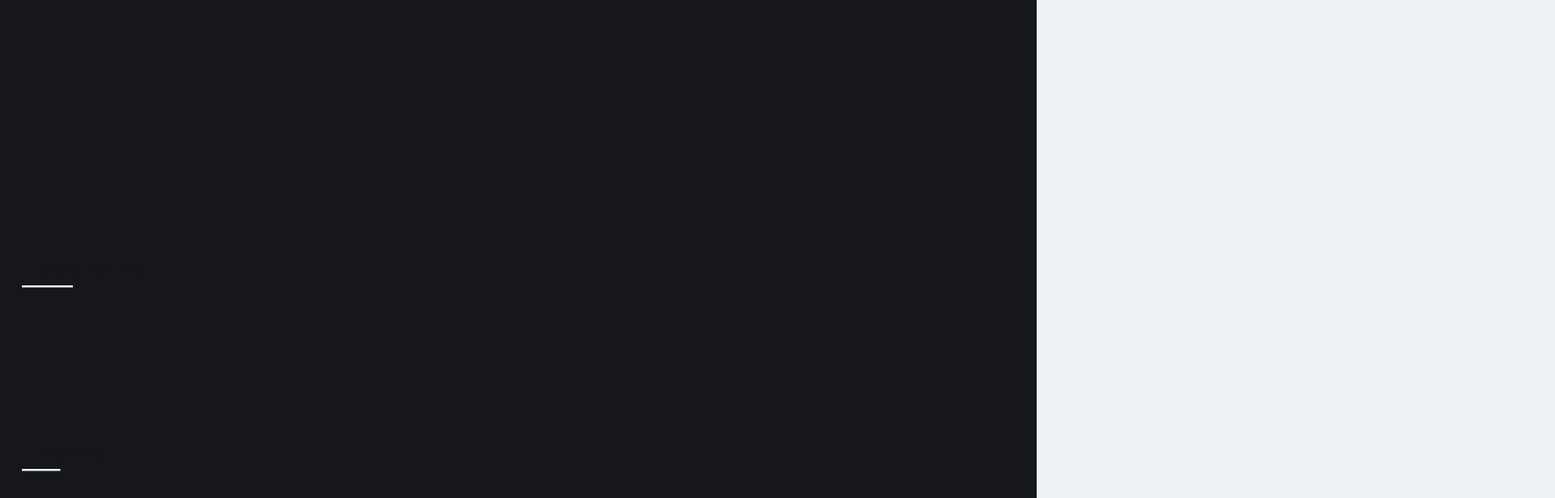
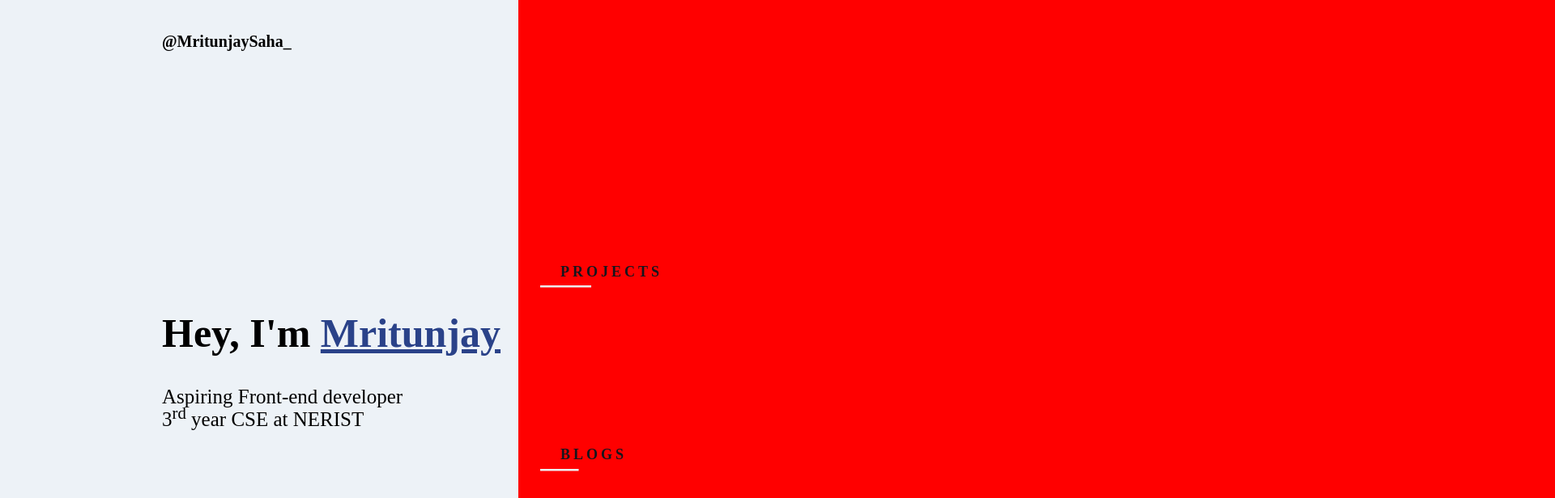
Before and after one commit to mritunjaysaha/portfolio, a Next.js app: page / in a window 1280 px wide. Shown: the top 616 px of the page at 81% size, 1920 px wide, since content can reach past the window. Built offline with nearby package versions, Linux system fonts and the light colour scheme.

Commit message:
trying css transition on navbar

```diff
--- a/pages/index.js
+++ b/pages/index.js
@@ -26,8 +26,8 @@ export default function Home() {
                 `}
             >
                 <Navbar />
-                {/* <IntroSection />
-                <ProjectSection />
+                <IntroSection />
+                {/* <ProjectSection />
                 <FooterSection /> */}
             </section>
             {/* <SocialTabs /> */}
--- a/src/components/navbar.jsx
+++ b/src/components/navbar.jsx
@@ -71,13 +71,14 @@ export function Navbar() {
                 <div></div>
             </section>
 
+            {/* Navbar menu */}
             <ul
                 css={css`
                     position: absolute;
                     top: 0;
                     left: 0;
-
-                    background: ${style.color.black};
+                    background: red;
+                    /* background: ${style.color.black}; */
 
                     display: ${isMenuClicked ? "flex" : "none"};
                     flex-direction: column;
@@ -85,9 +86,10 @@ export function Navbar() {
                     height: 100vh;
                     width: 100vw;
 
-                    /* padding: 2rem 0 0 2rem; */
+                    transform: translateX(50%);
+                    /* opacity: 0; */
 
-                    z-index: 10;
+                    z-index: 100;
 
                     li {
                         list-style: none;
--- a/src/section/introSection.jsx
+++ b/src/section/introSection.jsx
@@ -9,6 +9,8 @@ export function IntroSection() {
             css={css`
                 padding: 0;
                 margin: 0;
+
+                z-index: 0;
 
                 ${mediaQueries[3]} {
                     padding: 20rem 0;
```
